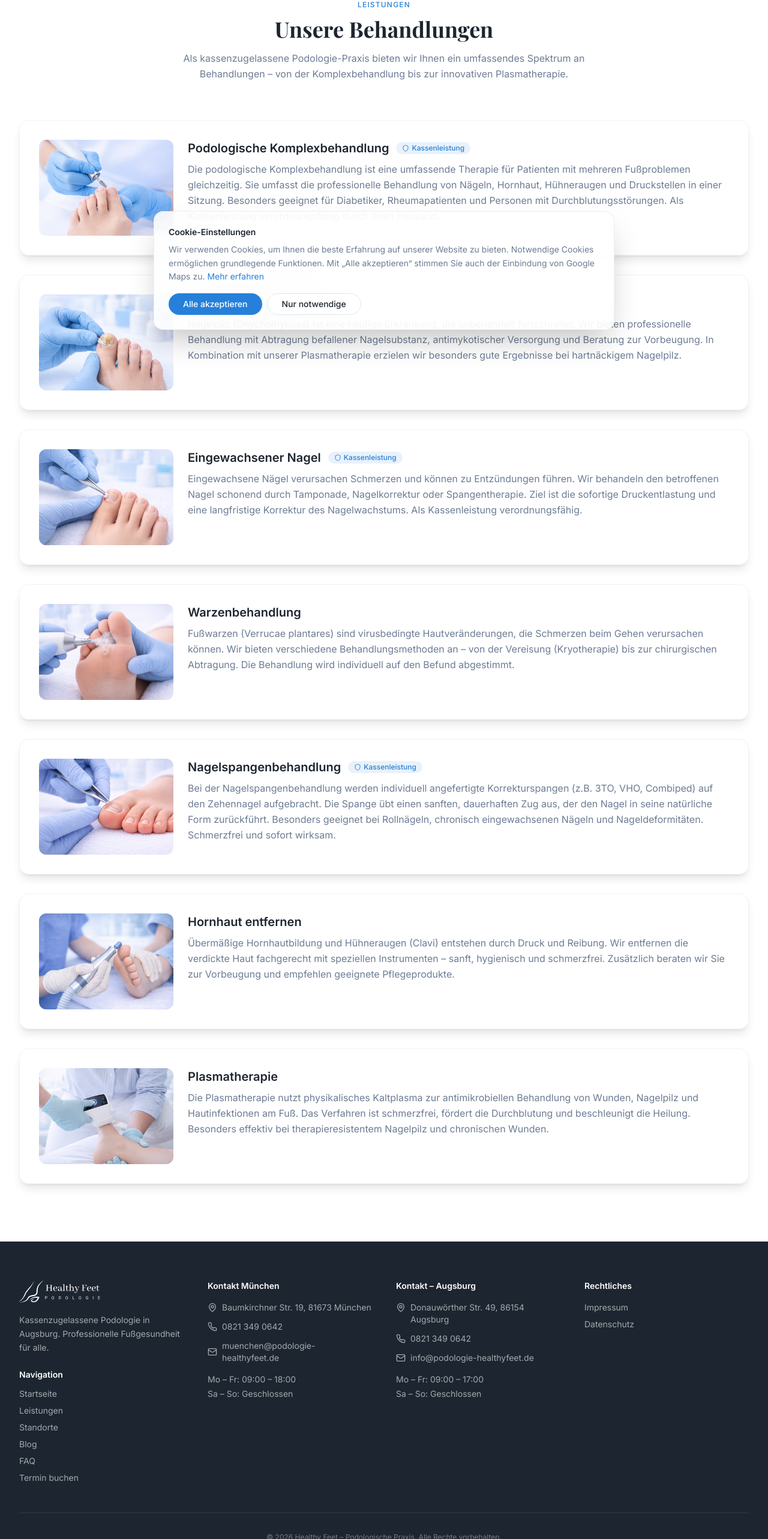
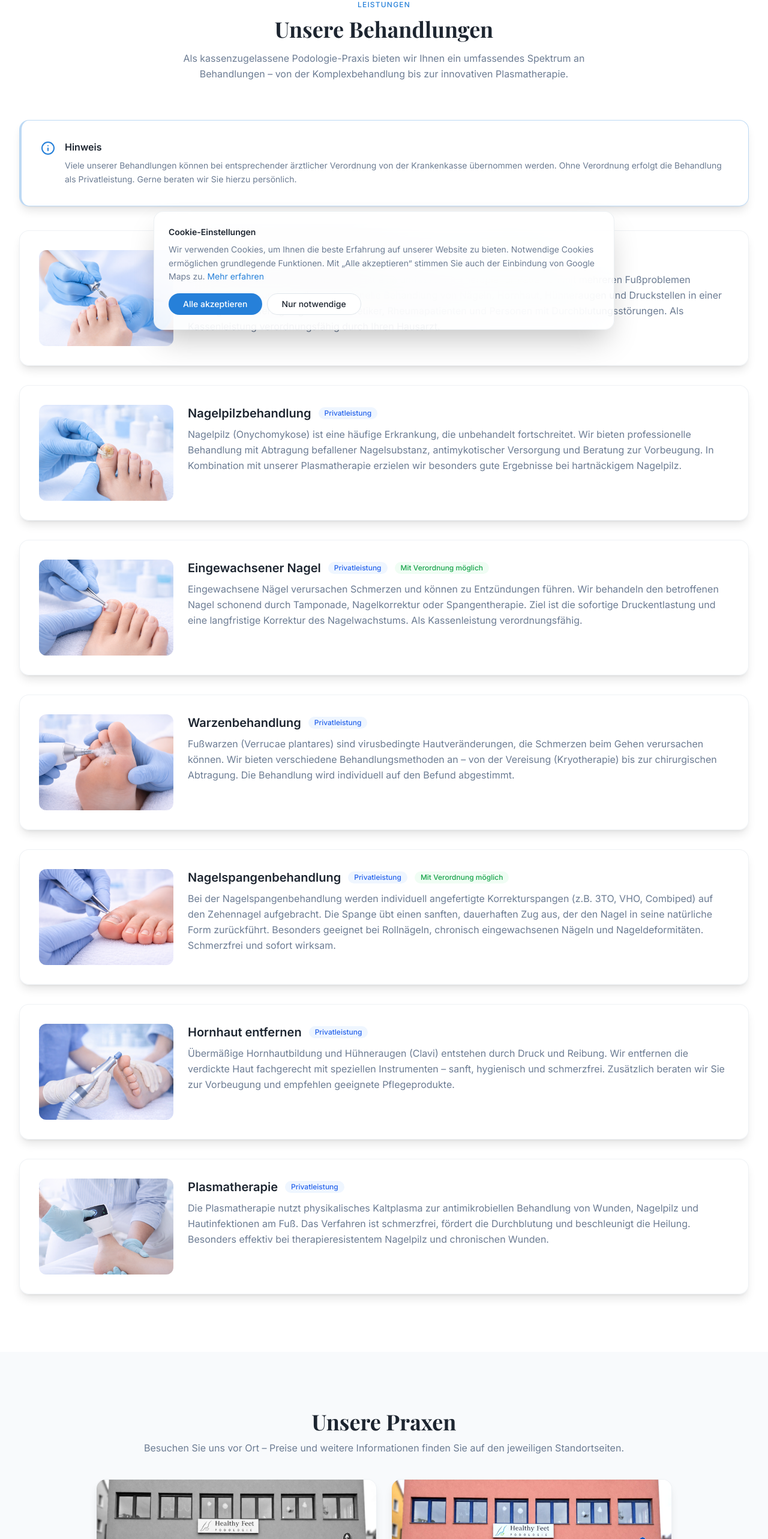
Before and after one commit to annettedemko/podologie-healthy-feet, a React (Vite) app: page /de/leistungen in a window 1280 px wide. Shown: the part 234-2800 px from the top of the page at 60% size. Built offline with nearby package versions, Linux system fonts and the light colour scheme; the HTML template or start-up script is replaced by a standard one.

Commit message:
Update hero layout, service badges, Leistungen page, trust bar positioning

```diff
--- a/src/data/services.ts
+++ b/src/data/services.ts
@@ -14,7 +14,7 @@ export interface Service {
   id: string;
   icon: LucideIcon;
   image: string;
-  kassenleistung: boolean;
+  mitVerordnung: boolean;
   translations: Record<Language, { title: string; shortDesc: string; longDesc: string }>;
 }
 
@@ -23,7 +23,7 @@ export const services: Service[] = [
     id: "komplexbehandlung",
     icon: Footprints,
     image: "/10.png",
-    kassenleistung: true,
+    mitVerordnung: true,
     translations: {
       de: {
         title: "Podologische Komplexbehandlung",
@@ -46,7 +46,7 @@ export const services: Service[] = [
     id: "nagelpilzbehandlung",
     icon: Bug,
     image: "/11.png",
-    kassenleistung: false,
+    mitVerordnung: false,
     translations: {
       de: {
         title: "Nagelpilzbehandlung",
@@ -69,7 +69,7 @@ export const services: Service[] = [
     id: "eingewachsener-nagel",
     icon: AlertTriangle,
     image: "/12.png",
-    kassenleistung: true,
+    mitVerordnung: true,
     translations: {
       de: {
         title: "Eingewachsener Nagel",
@@ -92,7 +92,7 @@ export const services: Service[] = [
     id: "warzenbehandlung",
     icon: Zap,
     image: "/13.png",
-    kassenleistung: false,
+    mitVerordnung: false,
     translations: {
       de: {
         title: "Warzenbehandlung",
@@ -115,7 +115,7 @@ export const services: Service[] = [
     id: "nagelspangenbehandlung",
     icon: Scissors,
     image: "/14.png",
-    kassenleistung: true,
+    mitVerordnung: true,
     translations: {
       de: {
         title: "Nagelspangenbehandlung",
@@ -138,7 +138,7 @@ export const services: Service[] = [
     id: "hornhaut-entfernen",
     icon: Layers,
     image: "/17.png",
-    kassenleistung: false,
+    mitVerordnung: false,
     translations: {
       de: {
         title: "Hornhaut entfernen",
@@ -161,7 +161,7 @@ export const services: Service[] = [
     id: "plasmatherapie",
     icon: Sparkles,
     image: "/16.png",
-    kassenleistung: false,
+    mitVerordnung: false,
     translations: {
       de: {
         title: "Plasmatherapie",
--- a/src/i18n/locales/de.ts
+++ b/src/i18n/locales/de.ts
@@ -92,6 +92,13 @@ export const de: Translations = {
   "services.title": "Unsere Behandlungen",
   "services.description": "Als kassenzugelassene Podologie-Praxis bieten wir Ihnen ein umfassendes Spektrum an Behandlungen – von der Komplexbehandlung bis zur innovativen Plasmatherapie.",
   "services.insuranceBadge": "Kassenleistung",
+  "services.privatBadge": "Privatleistung",
+  "services.verordnungBadge": "Mit Verordnung möglich",
+  "services.hinweisTitle": "Hinweis",
+  "services.hinweisText": "Viele unserer Behandlungen können bei entsprechender ärztlicher Verordnung von der Krankenkasse übernommen werden. Ohne Verordnung erfolgt die Behandlung als Privatleistung. Gerne beraten wir Sie hierzu persönlich.",
+  "services.praxenTitle": "Unsere Praxen",
+  "services.praxenDescription": "Besuchen Sie uns vor Ort – Preise und weitere Informationen finden Sie auf den jeweiligen Standortseiten.",
+  "services.praxenButton": "Preise & Details",
 
   // Locations Page
   "locations.seoTitle": "Standorte – München & Augsburg",
--- a/src/i18n/locales/en.ts
+++ b/src/i18n/locales/en.ts
@@ -92,6 +92,13 @@ export const en: Translations = {
   "services.title": "Our Treatments",
   "services.description": "As an insurance-approved podiatry practice, we offer a comprehensive range of treatments – from complex treatment to innovative plasma therapy.",
   "services.insuranceBadge": "Insurance Covered",
+  "services.privatBadge": "Private Service",
+  "services.verordnungBadge": "With Prescription Possible",
+  "services.hinweisTitle": "Note",
+  "services.hinweisText": "Many of our treatments can be covered by health insurance with a corresponding medical prescription. Without a prescription, the treatment is provided as a private service. We are happy to advise you personally.",
+  "services.praxenTitle": "Our Practices",
+  "services.praxenDescription": "Visit us in person – prices and further information can be found on the respective location pages.",
+  "services.praxenButton": "Prices & Details",
 
   // Locations Page
   "locations.seoTitle": "Locations – Munich & Augsburg",
--- a/src/i18n/locales/ru.ts
+++ b/src/i18n/locales/ru.ts
@@ -92,6 +92,13 @@ export const ru: Translations = {
   "services.title": "Наши процедуры",
   "services.description": "Как сертифицированная подологическая практика, мы предлагаем широкий спектр процедур – от комплексного лечения до инновационной плазмотерапии.",
   "services.insuranceBadge": "По страховке",
+  "services.privatBadge": "Частная услуга",
+  "services.verordnungBadge": "По направлению врача",
+  "services.hinweisTitle": "Обратите внимание",
+  "services.hinweisText": "Многие наши процедуры могут быть покрыты страховкой при наличии направления от врача. Без направления лечение проводится как частная услуга. Мы с удовольствием проконсультируем вас лично.",
+  "services.praxenTitle": "Наши клиники",
+  "services.praxenDescription": "Посетите нас лично — цены и подробную информацию вы найдёте на страницах филиалов.",
+  "services.praxenButton": "Цены и подробности",
 
   // Locations Page
   "locations.seoTitle": "Локации – Мюнхен и Аугсбург",
--- a/src/i18n/types.ts
+++ b/src/i18n/types.ts
@@ -100,6 +100,13 @@ export interface Translations {
   "services.title": string;
   "services.description": string;
   "services.insuranceBadge": string;
+  "services.privatBadge": string;
+  "services.verordnungBadge": string;
+  "services.hinweisTitle": string;
+  "services.hinweisText": string;
+  "services.praxenTitle": string;
+  "services.praxenDescription": string;
+  "services.praxenButton": string;
 
   // Locations Page
   "locations.seoTitle": string;
--- a/src/pages/Leistungen.tsx
+++ b/src/pages/Leistungen.tsx
@@ -1,11 +1,13 @@
-import { Shield } from "lucide-react";
+import { Info, ArrowRight, MapPin } from "lucide-react";
+import { Button } from "@/components/ui/button";
 import AnimateOnScroll from "@/components/AnimateOnScroll";
 import SEOHead from "@/components/SEOHead";
 import PageTransition from "@/components/PageTransition";
 import { services } from "@/data/services";
+import { locations } from "@/data/locations";
 import { useEffect } from "react";
 import { useLocation } from "react-router-dom";
-import { useLanguage, getLocalizedPath } from "@/i18n";
+import { useLanguage, LocalizedLink, getLocalizedPath } from "@/i18n";
 
 export default function Leistungen() {
   const { hash } = useLocation();
@@ -43,6 +45,20 @@ export default function Leistungen() {
             </p>
           </AnimateOnScroll>
 
+          <AnimateOnScroll className="mb-10">
+            <div className="glass-card rounded-2xl p-6 md:p-8 border-l-4 border-primary/30">
+              <div className="flex gap-4">
+                <Info className="w-6 h-6 text-primary shrink-0 mt-0.5" />
+                <div>
+                  <h3 className="font-semibold text-foreground mb-2">{t("services.hinweisTitle")}</h3>
+                  <p className="text-muted-foreground leading-relaxed text-sm">
+                    {t("services.hinweisText")}
+                  </p>
+                </div>
+              </div>
+            </div>
+          </AnimateOnScroll>
+
           <div className="space-y-8">
             {services.map((service, i) => (
               <AnimateOnScroll key={service.id} delay={i * 0.05}>
@@ -59,9 +75,12 @@ export default function Leistungen() {
                         <h2 className="text-xl font-semibold text-foreground">
                           {service.translations[lang].title}
                         </h2>
-                        {service.kassenleistung && (
-                          <span className="inline-flex items-center gap-1 px-2.5 py-0.5 rounded-full bg-primary/10 text-primary text-xs font-medium">
-                            <Shield className="w-3 h-3" /> {t("services.insuranceBadge")}
+                        <span className="inline-flex items-center gap-1.5 px-2.5 py-0.5 rounded-full bg-blue-50 text-blue-600 text-xs font-medium">
+                          {t("services.privatBadge")}
+                        </span>
+                        {service.mitVerordnung && (
+                          <span className="inline-flex items-center gap-1.5 px-2.5 py-0.5 rounded-full bg-green-50 text-green-600 text-xs font-medium">
+                            {t("services.verordnungBadge")}
                           </span>
                         )}
                       </div>
@@ -76,6 +95,51 @@ export default function Leistungen() {
           </div>
         </div>
       </section>
+
+      {/* Unsere Praxen */}
+      <section className="py-16 md:py-24 bg-[#F8FAFC]">
+        <div className="max-w-5xl mx-auto px-4 sm:px-6 lg:px-8">
+          <AnimateOnScroll className="text-center mb-10">
+            <h2 className="text-3xl md:text-4xl font-serif font-bold text-foreground mb-3">
+              {t("services.praxenTitle")}
+            </h2>
+            <p className="text-muted-foreground">
+              {t("services.praxenDescription")}
+            </p>
+          </AnimateOnScroll>
+
+          <div className="grid md:grid-cols-2 gap-6">
+            {locations.map((loc, i) => {
+              const routeKey = loc.id === "muenchen" ? "locationMuenchen" as const : "locationAugsburg" as const;
+              return (
+                <AnimateOnScroll key={loc.id} delay={i * 0.1}>
+                  <LocalizedLink to={routeKey} className="block">
+                    <div className="glass-card rounded-2xl overflow-hidden hover:shadow-xl hover:-translate-y-1 transition-all duration-500">
+                      <div className="w-full h-48 overflow-hidden">
+                        <img
+                          src={`/${loc.id === "muenchen" ? "muenchen" : "augsburg"}.jpg`}
+                          alt={loc.city}
+                          className="w-full h-full object-cover hover:scale-105 transition-transform duration-700"
+                        />
+                      </div>
+                      <div className="p-6">
+                        <div className="flex items-center gap-2 mb-2">
+                          <MapPin className="w-5 h-5 text-primary" />
+                          <h3 className="text-xl font-semibold text-foreground">{loc.city}</h3>
+                        </div>
+                        <p className="text-sm text-muted-foreground mb-4">{loc.address}, {loc.zip}</p>
+                        <Button variant="outline" className="rounded-full px-6 gap-2 text-sm">
+                          {t("services.praxenButton")} <ArrowRight className="w-4 h-4" />
+                        </Button>
+                      </div>
+                    </div>
+                  </LocalizedLink>
+                </AnimateOnScroll>
+              );
+            })}
+          </div>
+        </div>
+      </section>
     </PageTransition>
   );
 }
```
Also changed, not shown: src/pages/Home.tsx (+19 -13 lines).
